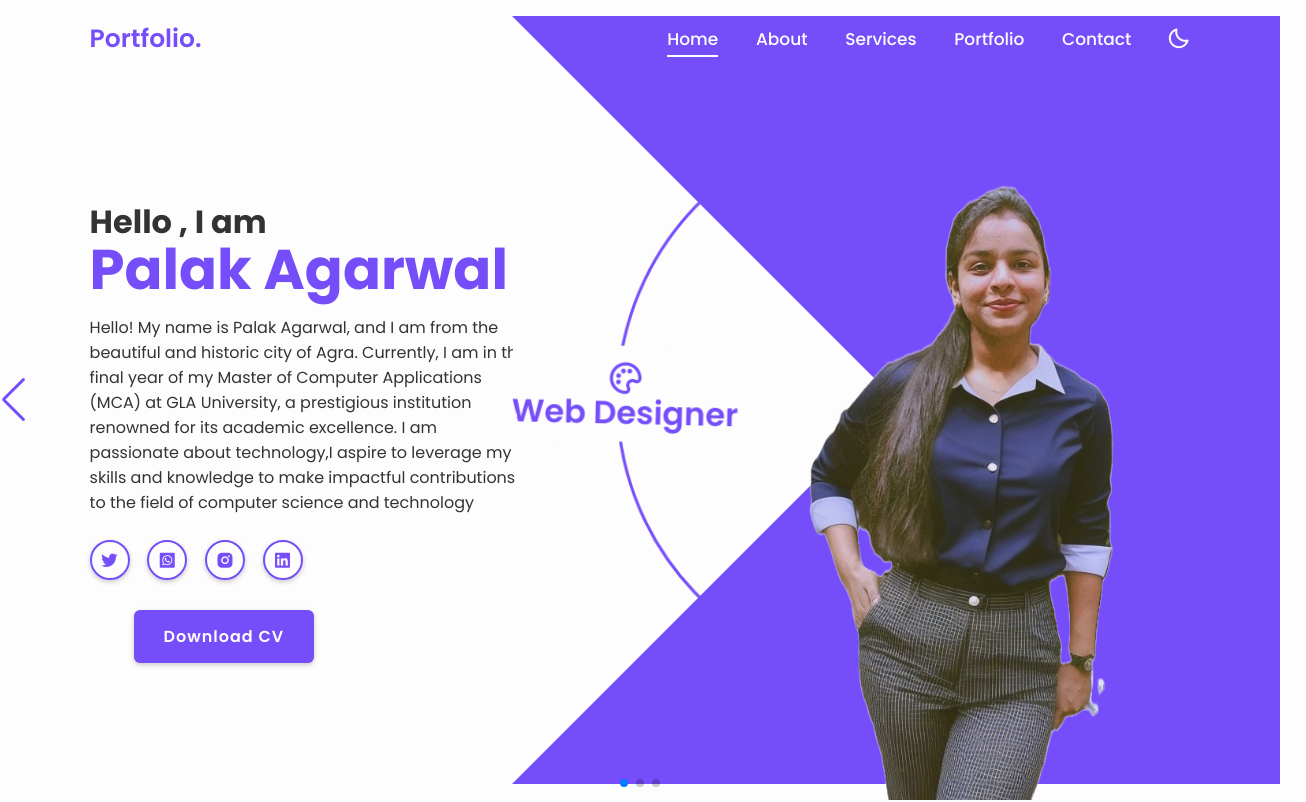
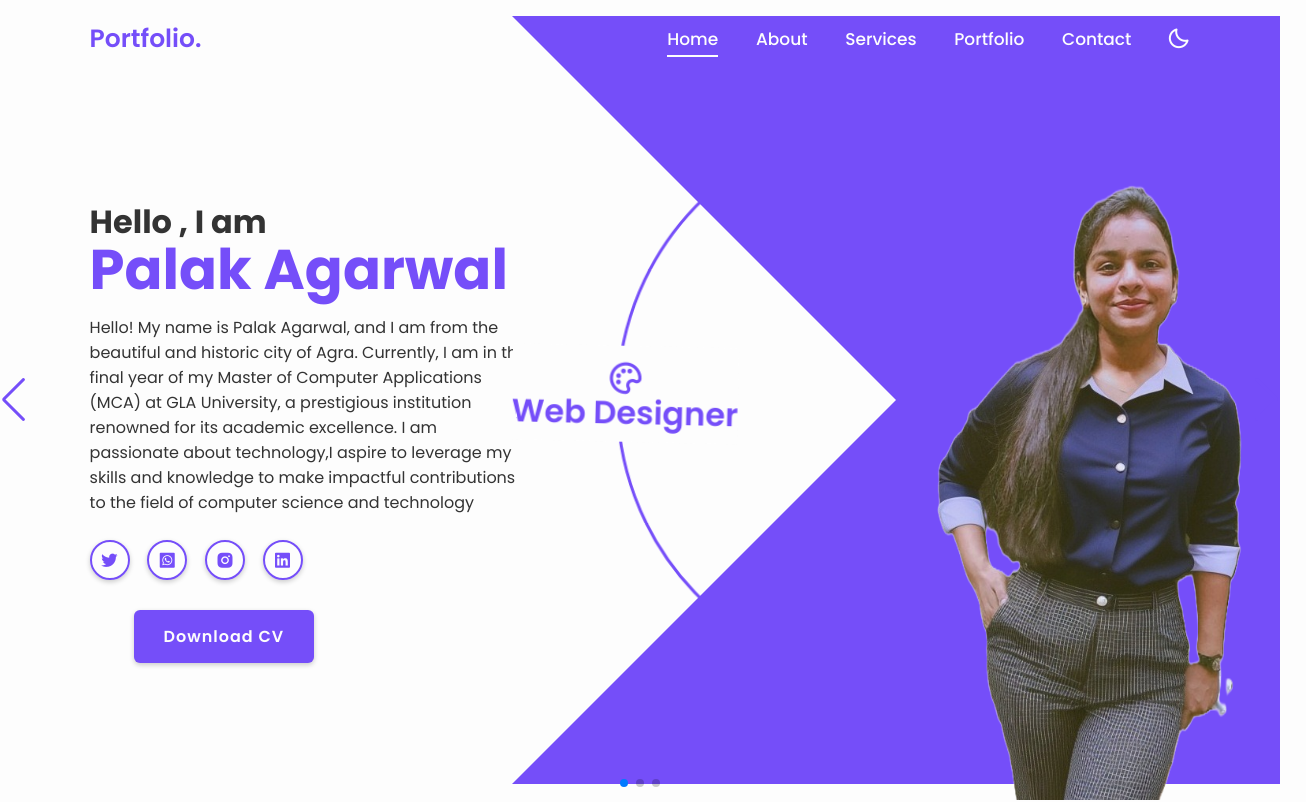
Before and after one commit to mya6n4/Palak_Portfolio, a plain HTML site: page index.html in a window 1280 px wide. Shown: the top 802 px of the page, 1306 px wide, since content can reach past the window. Drawn offline with nearby package versions, Linux system fonts and the light colour scheme.

Commit message:
Update style.css

```diff
--- a/style.css
+++ b/style.css
@@ -269,7 +269,7 @@ section {
   position: absolute;
   bottom: 0;
   right: 0;
-  left: 62%;
+  left: 72%;
   width: 30%;
   pointer-events: none;
 }
```
